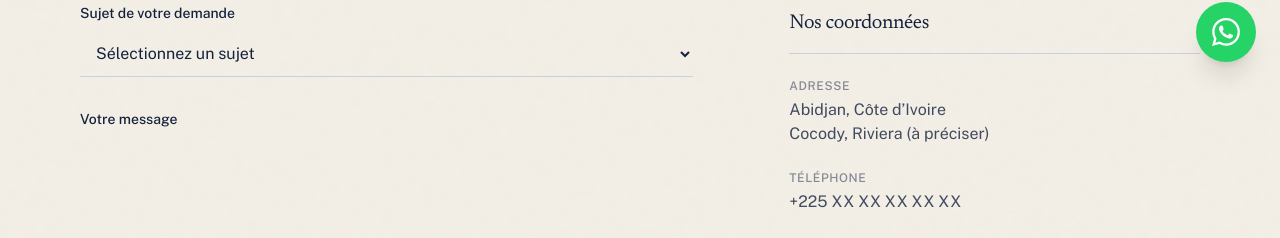
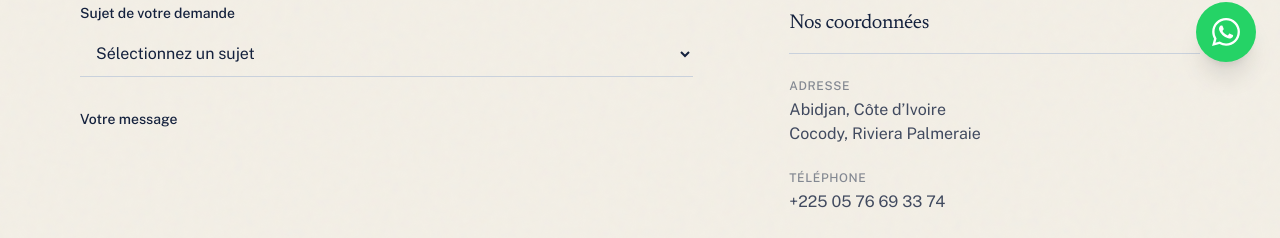
Before and after one commit to soumahoromemon47-glitch/premium-consulting, a Next.js app: page /contact in a window 1280 px wide. Shown: the part 714-952 px from the top of the page. Built offline with nearby package versions, Linux system fonts and the light colour scheme.

Commit message:
modification

```diff
--- a/app/contact/page.tsx
+++ b/app/contact/page.tsx
@@ -23,7 +23,11 @@ export default function ContactPage() {
           <h2 className="text-2xl font-serif text-marine mb-8">
             Envoyez-nous un message
           </h2>
-          <form className="space-y-8">
+          <form
+            action="https://formspree.io/f/xbggawdl"
+            method="POST"
+            className="space-y-8"
+          >
             <div className="grid grid-cols-1 sm:grid-cols-2 gap-8">
               <div>
                 <label
@@ -124,7 +128,7 @@ export default function ContactPage() {
                 rapidement, écrivez-nous directement sur WhatsApp.
               </p>
               <a
-                href="https://wa.me/VOTRE_NUMERO"
+                href="https://wa.me/+2250576693374"
                 target="_blank"
                 rel="noopener noreferrer"
                 className="group inline-flex items-center justify-center gap-2 bg-accent text-white px-6 py-3 text-sm font-medium hover:bg-[#b03d27] active:scale-[0.98] transition-all rounded-lg w-full text-center"
@@ -150,14 +154,14 @@ export default function ContactPage() {
                   <span className="text-base">
                     Abidjan, Côte d’Ivoire
                     <br />
-                    Cocody, Riviera (à préciser)
+                    Cocody, Riviera Palmeraie
                   </span>
                 </li>
                 <li>
                   <span className="block text-xs font-medium uppercase tracking-wider text-marine/50 mb-1">
                     Téléphone
                   </span>
-                  <span className="text-base">+225 XX XX XX XX XX</span>
+                  <span className="text-base">+225 05 76 69 33 74</span>
                 </li>
                 <li>
                   <span className="block text-xs font-medium uppercase tracking-wider text-marine/50 mb-1">
--- a/components/WhatsAppButton.tsx
+++ b/components/WhatsAppButton.tsx
@@ -1,7 +1,7 @@
 export default function WhatsAppButton() {
   return (
     <a
-      href="https://wa.me/VOTRE_NUMERO"
+      href="https://wa.me/+2250576693374"
       target="_blank"
       rel="noopener noreferrer"
       className="fixed bottom-6 right-6 z-50 bg-[#25D366] text-white p-4 shadow-xl hover:scale-110 hover:bg-[#20bd5a] transition-all duration-300 rounded-full flex items-center justify-center"
```
